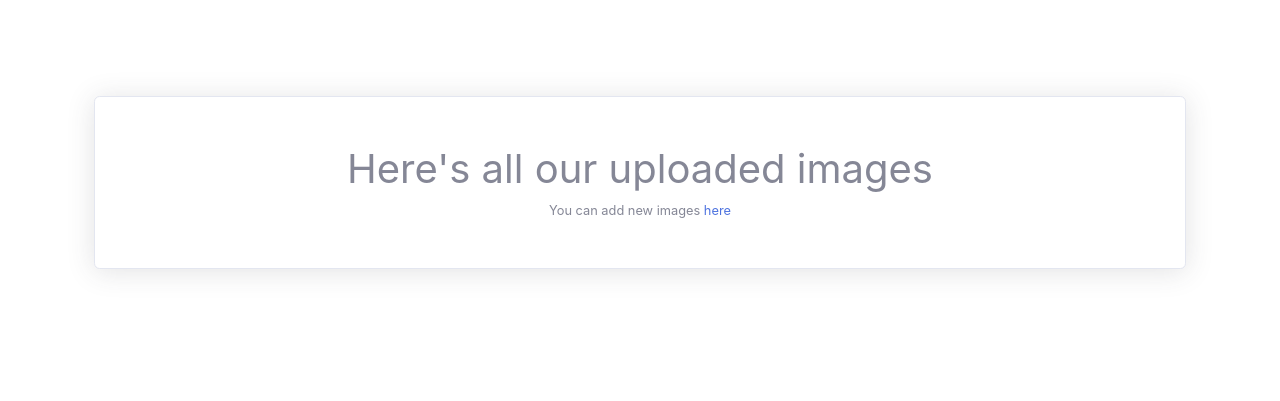
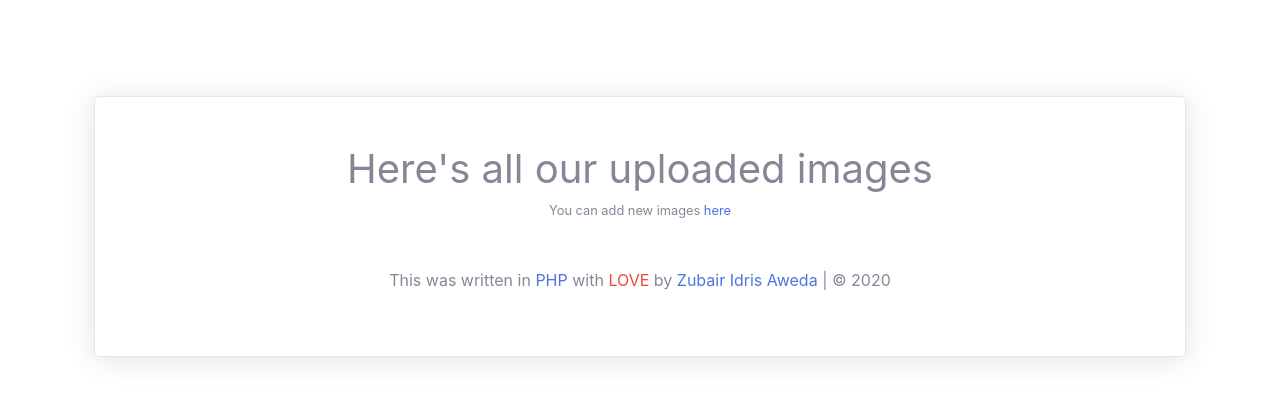
Before and after one commit to Zubs/file_upload, a PHP site: page /images.php in a window 1280 px wide. Shown: the top 401 px of the page. Run offline with PHP 8.4, Linux system fonts and the light colour scheme; data that the repository does not hold is empty.

Commit message:
Made a footer

```diff
--- /dev/null
+++ b/footer.php
@@ -0,0 +1,3 @@
+<footer class="text-center mt-5">
+	<p>This was written in <a target="_blank" href="https://php.net">PHP</a> with <span class="text-danger">LOVE</span> by <a href="http://zubs.github.io/Portfolio" target="_blank">Zubair Idris Aweda</a> | &copy; 2020</p>
+</footer>
--- a/images.php
+++ b/images.php
@@ -48,6 +48,11 @@
 
 			?>
 		</div>
+		<?php
+
+			include 'footer.php';
+
+		?>
 	</div>
 </body>
 </html>
--- a/index.html
+++ b/index.html
@@ -24,6 +24,9 @@
 			<input type="file" name="image" class="form-control mb-3">
 			<input type="submit" value="Upload" class="btn btn-primary form-control" name="submit">
 		</form>
+		<footer class="text-center mt-5">
+			<p>This was written in <a target="_blank" href="https://php.net">PHP</a> with <span class="text-danger">LOVE</span> by <a href="http://zubs.github.io/Portfolio" target="_blank">Zubair Idris Aweda</a> | &copy; 2020</p>
+		</footer>
 	</div>
 </body>
 </html>
--- a/upload.php
+++ b/upload.php
@@ -44,6 +44,11 @@
 		<div class="card text-center py-5 shadow my-5 container">
 			<h1 class="alert alert-success">Uploaded Your Images Successfully</h1>
 			<small>You can view uploaded images <a href="images.php">here</a> or add a new one <a href="index.html">here</a>.</small>
+			<?php
+
+				include 'footer.php';
+
+			?>
 		</div>
 	<?php
 			} else {
```
